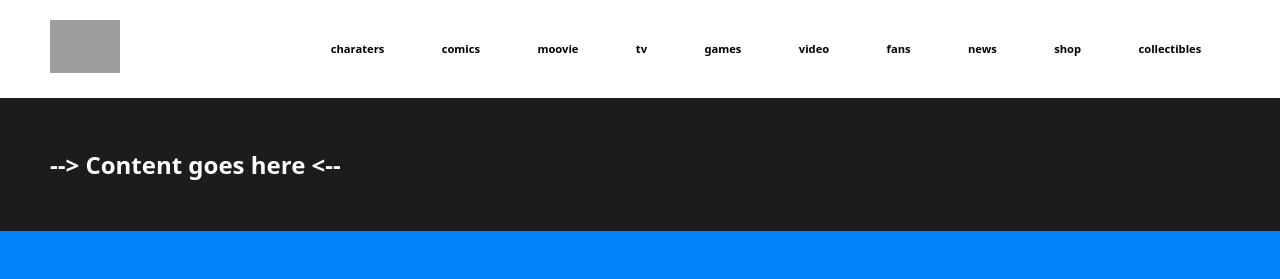
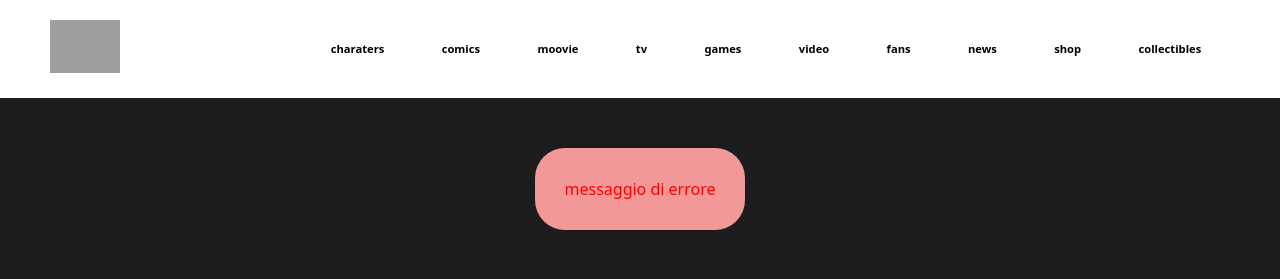
Before and after one commit to maurizio-dominici/react-dc-comics, a React (Vite) app: page / in a window 1280 px wide. Shown: the top 279 px of the page. Built offline with nearby package versions, Linux system fonts and the light colour scheme; grey boxes are pictures that could not be loaded.

Commit message:
add Alert

```diff
--- a/src/assets/css/index.css
+++ b/src/assets/css/index.css
@@ -128,6 +128,10 @@ header a {
   color: white;
 }
 
+.main-content .row {
+  justify-content: center;
+}
+
 .main-subscription {
   padding-top: 50px;
   padding-bottom: 50px;
@@ -209,3 +213,36 @@ header a {
 #socials .icons h5 {
   color: #0282f9;
 }
+
+/* ^ ALERT */
+
+.minialert {
+  padding: 30px;
+  background-color: aqua;
+  color: red;
+  border-radius: 30px;
+}
+
+.yellow {
+  background-color: rgb(231, 231, 203);
+}
+
+.red {
+  background-color: rgb(243, 152, 152);
+}
+
+.blue {
+  background-color: #9fc9f0;
+}
+
+.textyellow {
+  color: rgb(246, 246, 9);
+}
+
+.textred {
+  color: rgb(247, 3, 3);
+}
+
+.textblue {
+  color: #0583f9;
+}
--- a/src/components/layout/MainContent.jsx
+++ b/src/components/layout/MainContent.jsx
@@ -1,9 +1,15 @@
+import Alert from "../ui/Alert";
+
 export default function MainContent() {
   return (
     <div className="main-content">
       <div className="container">
         <div className="row">
-          <h2>--&gt; Content goes here &lt;--</h2>
+          <Alert
+            text={"messaggio di errore"}
+            colorText={"red"}
+            bgColor={"red"}
+          />
         </div>
       </div>
     </div>
--- /dev/null
+++ b/src/components/ui/Alert.jsx
@@ -0,0 +1,11 @@
+export default function Alert({
+  text = "nothing",
+  colorText = "blue",
+  bgColor = "blue",
+}) {
+  return (
+    <div className={`minialert ${bgColor}`}>
+      <div className={`color text${colorText}`}>{text}</div>
+    </div>
+  );
+}
```
